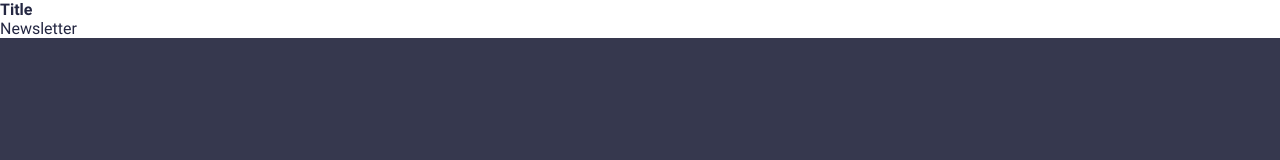
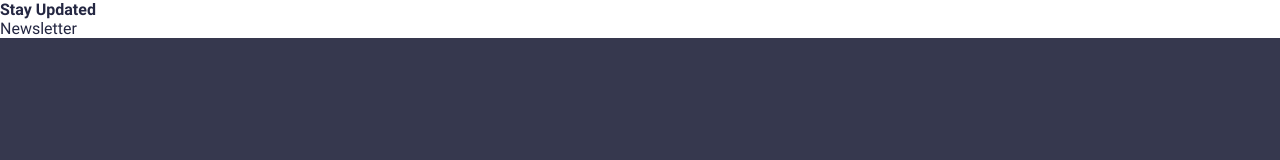
Before and after one commit to MichaelShawUK/frontend-mentor, a React (Vite) app: page / in a window 1280 px wide. Shown: the top 160 px of the page. Built offline with nearby package versions, Linux system fonts and the light colour scheme.

Commit message:
Update title

```diff
--- a/src/projects/junior/newsletter-sign-up-with-success-message-main/src/App.tsx
+++ b/src/projects/junior/newsletter-sign-up-with-success-message-main/src/App.tsx
@@ -3,7 +3,7 @@ import "./styles/css/index.css";
 function App() {
   return (
     <article className="app">
-      <h4>Title</h4>
+      <h4>Stay Updated</h4>
       <p>Newsletter</p>
     </article>
   );
```
